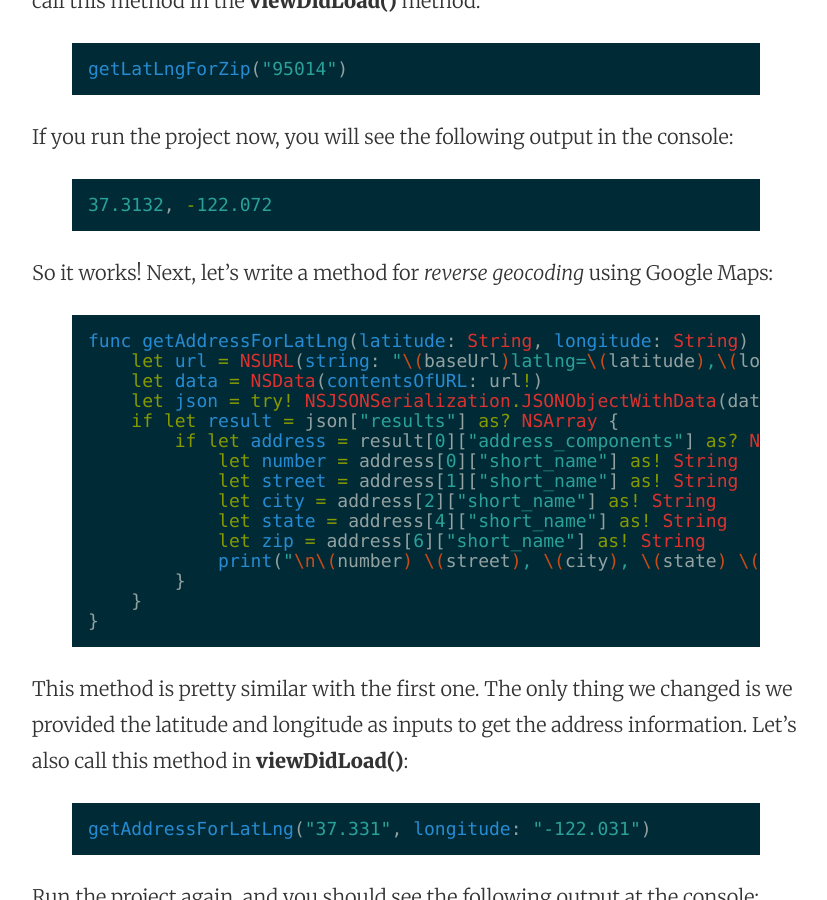
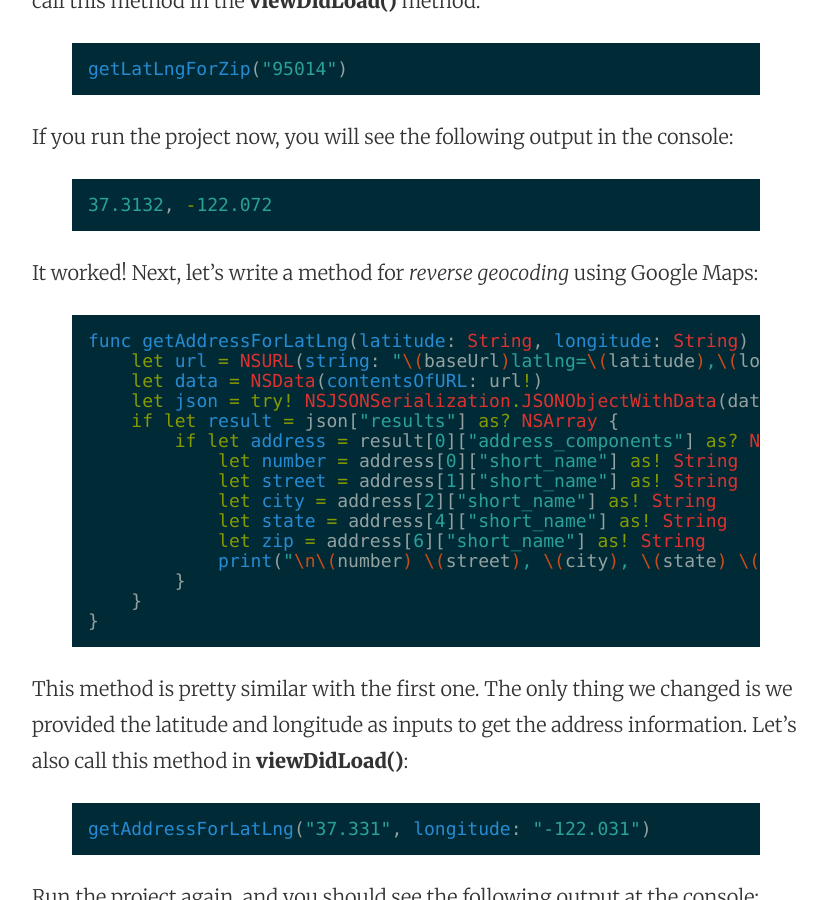
Before and after one commit to mhorga/mhorga.github.io, a Jekyll site: the page built from _posts/2015-08-14-geocoding-in-ios.markdown, in a window 1280 px wide and 900 px high, scrolled down 1636 px. Shown: the whole window, without its empty margins (224-1051 px from the left). Built offline with Jekyll 4.4.1, drawn with Linux system fonts in a browser that asks for light colours.

Commit message:
Post update: Geocoding in iOS

```diff
--- a/_posts/2015-08-14-geocoding-in-ios.markdown
+++ b/_posts/2015-08-14-geocoding-in-ios.markdown
@@ -43,7 +43,7 @@ If you run the project now, you will see the following output in the console:
 37.3132, -122.072
 {% endhighlight %}
 
-So it works! Next, let's write a method for _reverse geocoding_ using Google Maps:
+It worked! Next, let's write a method for _reverse geocoding_ using Google Maps:
 
 {% highlight swift %}
 func getAddressForLatLng(latitude: String, longitude: String) {
```
